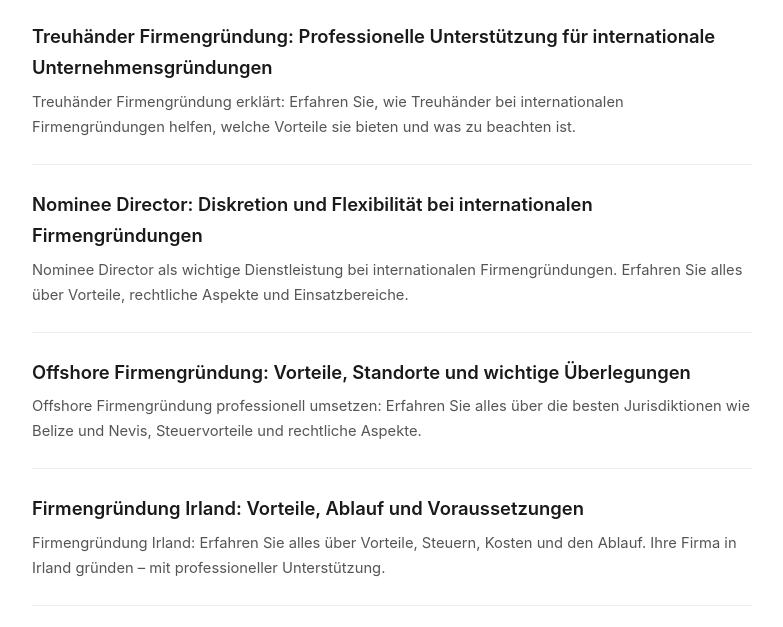
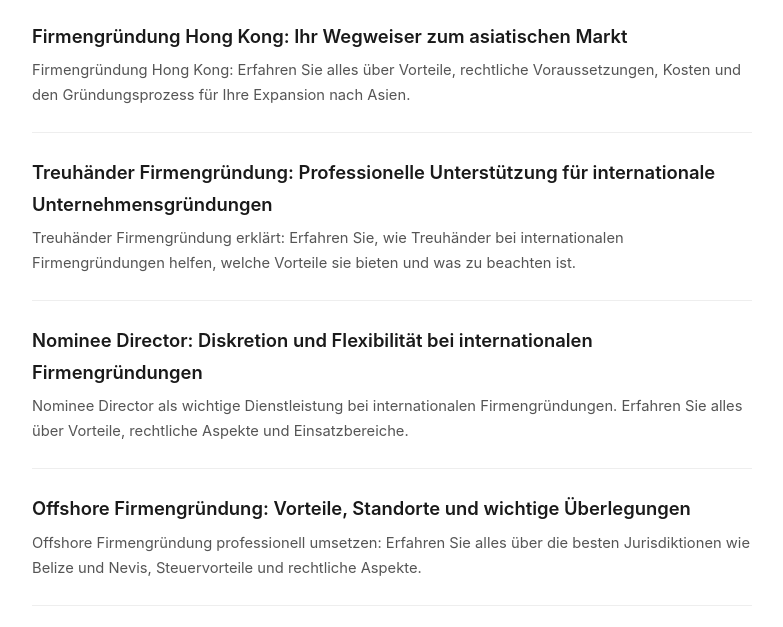
Before and after one commit to haraldlinhart-prog/pan21-com, a plain HTML site: page blog/index.html in a window 1280 px wide. Shown: the part 162-789 px from the top of the page, without its empty margins (248-1031 px from the left). Drawn offline with Linux system fonts and the light colour scheme.

Commit message:
suchmaschinen.pro: update news index

```diff
--- a/blog/index.html
+++ b/blog/index.html
@@ -20,6 +20,10 @@
 <a class="back" href="https://pan21.com/">&larr; Zurück zu pan21.com</a>
 <h1>News</h1>
 <ul>
+  <li>
+    <a href="./firmengrundung-hong-kong-ihr-wegweiser-zum-asiatischen-markt/">Firmengründung Hong Kong: Ihr Wegweiser zum asiatischen Markt</a>
+    <p>Firmengründung Hong Kong: Erfahren Sie alles über Vorteile, rechtliche Voraussetzungen, Kosten und den Gründungsprozess für Ihre Expansion nach Asien.</p>
+  </li>
   <li>
     <a href="./treuhander-firmengrundung-professionelle-unterstutzung-fur-internation/">Treuhänder Firmengründung: Professionelle Unterstützung für internationale Unternehmensgründungen</a>
     <p>Treuhänder Firmengründung erklärt: Erfahren Sie, wie Treuhänder bei internationalen Firmengründungen helfen, welche Vorteile sie bieten und was zu beachten ist.</p>
```
